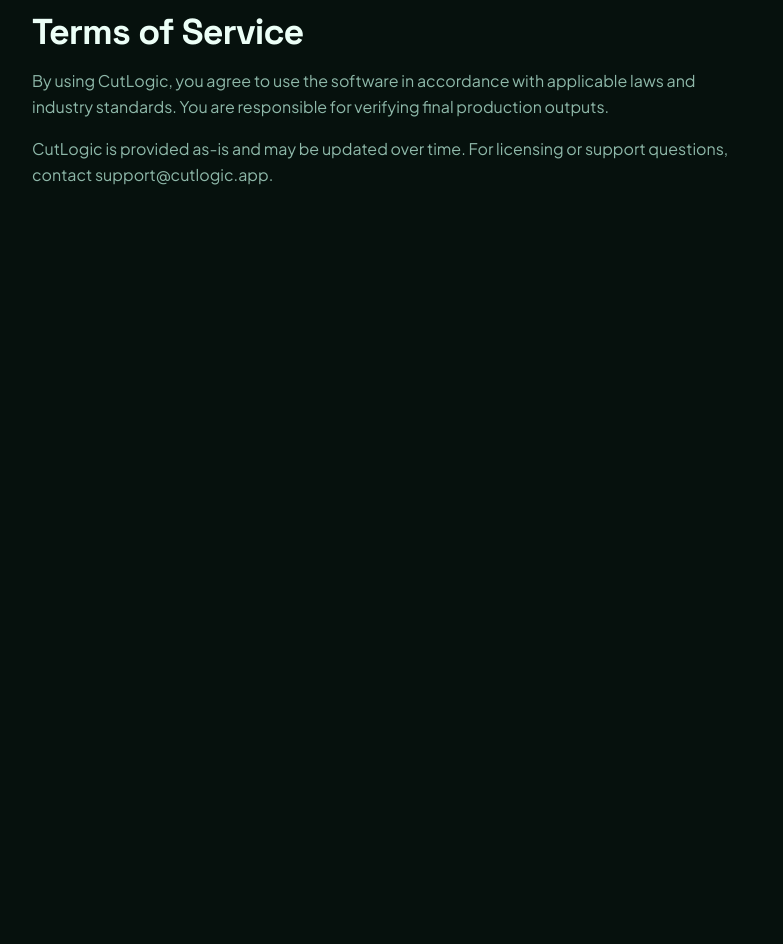
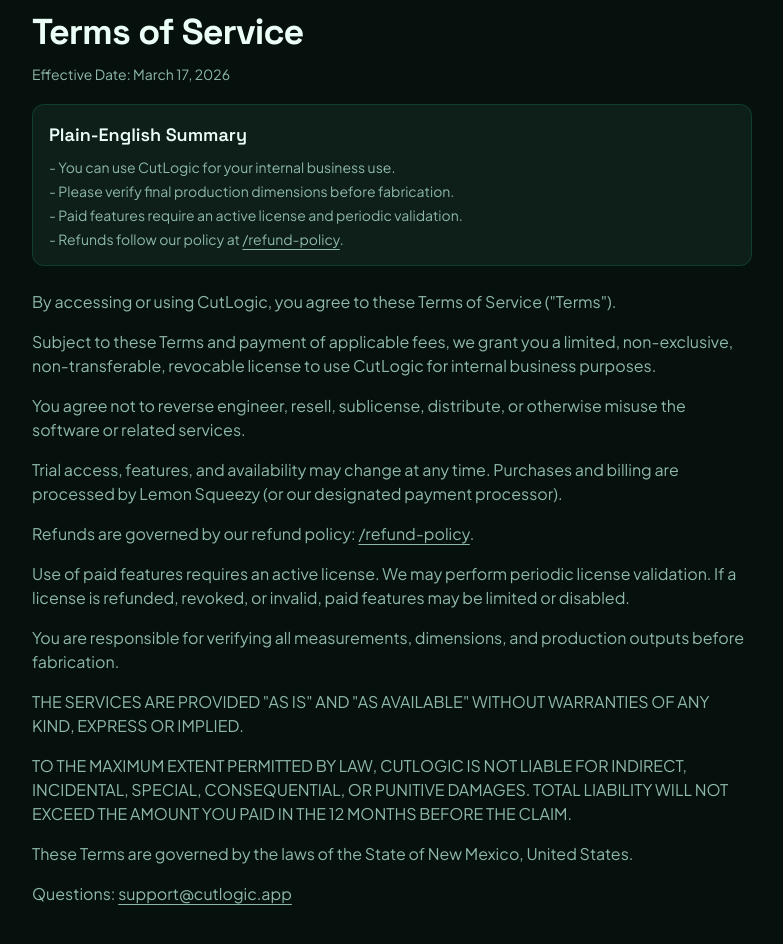
Before and after one commit to madmalio/cutlogic-website, a Next.js app: page /terms in a window 1280 px wide. Shown: the part 100-1044 px from the top of the page, without its empty margins (248-1031 px from the left). Before the commit the page ends 800 px from the top, so only its background shows below. Built offline with nearby package versions, Linux system fonts and the light colour scheme.

Commit message:
docs: updated terms, privacy and refund policy

```diff
--- a/src/app/privacy/page.tsx
+++ b/src/app/privacy/page.tsx
@@ -7,14 +7,56 @@
         ← Back to CutLogic
       </Link>
       <h1 className="mt-6 font-display text-4xl font-bold tracking-tight">Privacy Policy</h1>
-      <p className="mt-4 leading-relaxed text-muted">
-        CutLogic respects your privacy. We only collect the minimum account and billing
-        information required to provide the service. We do not sell your personal data.
-      </p>
-      <p className="mt-4 leading-relaxed text-muted">
-        Operational and product usage analytics may be collected to improve reliability and
-        performance. You can contact support@cutlogic.app for privacy questions.
-      </p>
+      <p className="mt-3 text-sm text-muted">Effective Date: March 17, 2026</p>
+
+      <section className="mt-5 rounded-xl border border-brand/20 bg-card p-4">
+        <h2 className="font-display text-lg font-semibold">Plain-English Summary</h2>
+        <ul className="mt-2 space-y-1 text-sm text-muted">
+          <li>- We collect only what is needed for licensing, billing, and support.</li>
+          <li>- We do not sell your personal information.</li>
+          <li>- Payment processing is handled by Lemon Squeezy.</li>
+          <li>- You can contact us at <a href="mailto:support@cutlogic.app" className="underline underline-offset-4">support@cutlogic.app</a> for privacy requests.</li>
+        </ul>
+      </section>
+
+      <section className="mt-6 space-y-4 text-muted">
+        <p>
+          CutLogic respects your privacy. This Privacy Policy describes what information we
+          collect, how we use it, and your choices.
+        </p>
+        <p>
+          We may collect account and transaction data, licensing and activation data, support
+          communications, and limited operational diagnostics needed to provide and secure the
+          service.
+        </p>
+        <p>
+          We use this information to provide licensing, process activation, prevent fraud,
+          improve reliability, and provide support.
+        </p>
+        <p>
+          Payments are processed by Lemon Squeezy (or another designated payment provider). We do
+          not store full payment card details on our own servers.
+        </p>
+        <p>
+          We do not sell personal information. We may share data with service providers needed to
+          operate CutLogic, or where legally required.
+        </p>
+        <p>
+          We retain data as needed to provide services, comply with legal obligations, resolve
+          disputes, and enforce agreements.
+        </p>
+        <p>
+          We apply reasonable safeguards to protect personal data, but no method of transmission
+          or storage is completely secure.
+        </p>
+        <p>
+          Depending on your location, you may have rights to access, correct, or delete personal
+          information. Contact us for requests.
+        </p>
+        <p>
+          Privacy questions: <a href="mailto:support@cutlogic.app" className="underline underline-offset-4">support@cutlogic.app</a>
+        </p>
+      </section>
     </main>
   );
 }
--- a/src/app/refund-policy/page.tsx
+++ b/src/app/refund-policy/page.tsx
@@ -7,23 +7,43 @@
         ← Back to CutLogic
       </Link>
       <h1 className="mt-6 font-display text-4xl font-bold tracking-tight">Refund Policy</h1>
+      <p className="mt-3 text-sm text-muted">Effective Date: March 17, 2026</p>
 
-      <p className="mt-4 leading-relaxed text-muted">
-        We offer a 14-day refund window for first-time purchases of CutLogic. If
-        CutLogic is not a fit for your workflow, contact support@cutlogic.app
-        within 14 days of purchase.
-      </p>
+      <section className="mt-5 rounded-xl border border-brand/20 bg-card p-4">
+        <h2 className="font-display text-lg font-semibold">Plain-English Summary</h2>
+        <ul className="mt-2 space-y-1 text-sm text-muted">
+          <li>- First-time purchases are eligible for refunds within 14 days.</li>
+          <li>- Email support@cutlogic.app with your purchase details to request a refund.</li>
+          <li>- Refunds are processed through Lemon Squeezy.</li>
+          <li>- Refunded licenses are revoked on the next successful license validation.</li>
+        </ul>
+      </section>
 
-      <p className="mt-4 leading-relaxed text-muted">
-        Refunds are processed through Lemon Squeezy. Once a refund is completed,
-        the associated license is revoked the next time the app successfully
-        validates with the license server.
-      </p>
+      <section className="mt-6 space-y-4 text-muted">
+        <p>
+          We offer a 14-day refund window for first-time purchases of CutLogic.
+        </p>
 
-      <p className="mt-4 leading-relaxed text-muted">
-        If you have activation issues, contact support before requesting a refund
-        and we will help resolve them quickly.
-      </p>
+        <p>
+          To request a refund, contact <a href="mailto:support@cutlogic.app" className="underline underline-offset-4">support@cutlogic.app</a> within
+          14 days of purchase and include your purchase email and order reference.
+        </p>
+
+        <p>
+          Refunds are processed through Lemon Squeezy. Processing times may vary
+          based on payment method and bank timelines.
+        </p>
+
+        <p>
+          Once a refund is completed, the associated license is revoked the next
+          time the app successfully validates with the license server.
+        </p>
+
+        <p>
+          If you have activation issues, contact support first and we will help
+          resolve them quickly.
+        </p>
+      </section>
     </main>
   );
 }
--- a/src/app/terms/page.tsx
+++ b/src/app/terms/page.tsx
@@ -7,14 +7,61 @@
         ← Back to CutLogic
       </Link>
       <h1 className="mt-6 font-display text-4xl font-bold tracking-tight">Terms of Service</h1>
-      <p className="mt-4 leading-relaxed text-muted">
-        By using CutLogic, you agree to use the software in accordance with applicable laws
-        and industry standards. You are responsible for verifying final production outputs.
-      </p>
-      <p className="mt-4 leading-relaxed text-muted">
-        CutLogic is provided as-is and may be updated over time. For licensing or support
-        questions, contact support@cutlogic.app.
-      </p>
+      <p className="mt-3 text-sm text-muted">Effective Date: March 17, 2026</p>
+
+      <section className="mt-5 rounded-xl border border-brand/20 bg-card p-4">
+        <h2 className="font-display text-lg font-semibold">Plain-English Summary</h2>
+        <ul className="mt-2 space-y-1 text-sm text-muted">
+          <li>- You can use CutLogic for your internal business use.</li>
+          <li>- Please verify final production dimensions before fabrication.</li>
+          <li>- Paid features require an active license and periodic validation.</li>
+          <li>- Refunds follow our policy at <Link href="/refund-policy" className="underline underline-offset-4">/refund-policy</Link>.</li>
+        </ul>
+      </section>
+
+      <section className="mt-6 space-y-4 text-muted">
+        <p>By accessing or using CutLogic, you agree to these Terms of Service (&quot;Terms&quot;).</p>
+        <p>
+          Subject to these Terms and payment of applicable fees, we grant you a limited,
+          non-exclusive, non-transferable, revocable license to use CutLogic for internal
+          business purposes.
+        </p>
+        <p>
+          You agree not to reverse engineer, resell, sublicense, distribute, or otherwise
+          misuse the software or related services.
+        </p>
+        <p>
+          Trial access, features, and availability may change at any time. Purchases and billing
+          are processed by Lemon Squeezy (or our designated payment processor).
+        </p>
+        <p>
+          Refunds are governed by our refund policy: <Link href="/refund-policy" className="underline underline-offset-4">/refund-policy</Link>.
+        </p>
+        <p>
+          Use of paid features requires an active license. We may perform periodic license
+          validation. If a license is refunded, revoked, or invalid, paid features may be limited
+          or disabled.
+        </p>
+        <p>
+          You are responsible for verifying all measurements, dimensions, and production outputs
+          before fabrication.
+        </p>
+        <p>
+          THE SERVICES ARE PROVIDED &quot;AS IS&quot; AND &quot;AS AVAILABLE&quot; WITHOUT WARRANTIES OF ANY KIND,
+          EXPRESS OR IMPLIED.
+        </p>
+        <p>
+          TO THE MAXIMUM EXTENT PERMITTED BY LAW, CUTLOGIC IS NOT LIABLE FOR INDIRECT,
+          INCIDENTAL, SPECIAL, CONSEQUENTIAL, OR PUNITIVE DAMAGES. TOTAL LIABILITY WILL NOT
+          EXCEED THE AMOUNT YOU PAID IN THE 12 MONTHS BEFORE THE CLAIM.
+        </p>
+        <p>
+          These Terms are governed by the laws of the State of New Mexico, United States.
+        </p>
+        <p>
+          Questions: <a href="mailto:support@cutlogic.app" className="underline underline-offset-4">support@cutlogic.app</a>
+        </p>
+      </section>
     </main>
   );
 }
```
